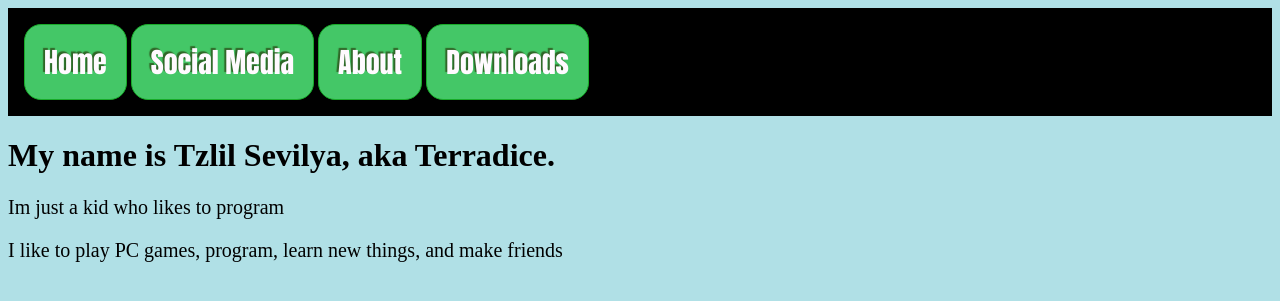
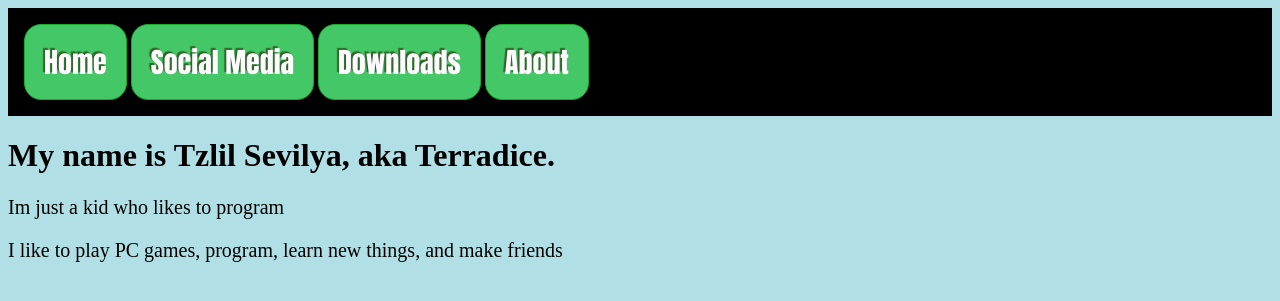
Before and after one commit to DiscordJavaDev/terradice.github.io, a Jekyll site: the page downloads.html, which Jekyll copies as it is, in a window 1280 px wide. Shown: the top 301 px of the page. Built offline with Jekyll 4.4.1, drawn with Linux system fonts in a browser that asks for light colours.

Commit message:
Update downloads.html

```diff
--- a/downloads.html
+++ b/downloads.html
@@ -16,8 +16,8 @@ header, footer {
 <header>
 	<a href="index" class="myButton">Home</a>
 	<a href="social" class="myButton">Social Media</a>
+	<a href="downloads" class="myButton">Downloads</a>
 	<a href="about" class="myButton">About</a>
-	<a href="#" class="myButton">Downloads</a>
 </header>
 	<h1> My name is Tzlil Sevilya, aka Terradice. </h1>
 	<p style="font-size:125%;"> Im just a kid who likes to program </p>
```
